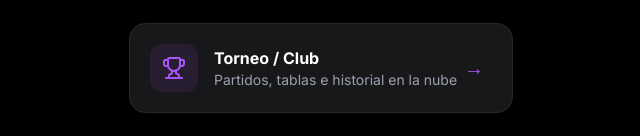
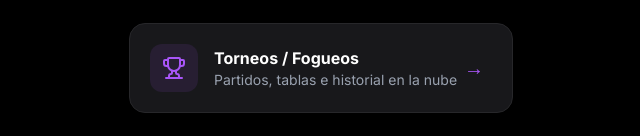
Before and after one commit to JhonFGu/app-marcador-voleibol, a React (Vite) app: page / in a window 1280 px wide. Shown: the part 400-536 px from the top of the page, without its empty margins (319-959 px from the left). Built offline with nearby package versions, Linux system fonts and the light colour scheme; no server answers.

Commit message:
change option title to Torneos / Fogueos

```diff
--- a/src/pages/Home.tsx
+++ b/src/pages/Home.tsx
@@ -52,7 +52,7 @@ export default function Home() {
               <Trophy className="w-6 h-6" />
             </div>
             <div>
-              <h3 className="font-bold text-base text-white">Torneo / Club</h3>
+              <h3 className="font-bold text-base text-white">Torneos / Fogueos</h3>
               <p className="text-sm text-gray-400">Partidos, tablas e historial en la nube</p>
             </div>
           </div>
```
